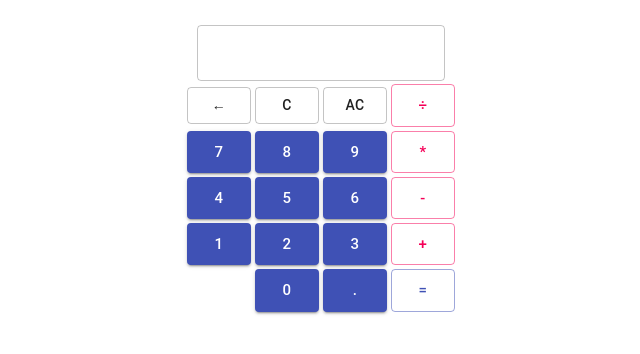
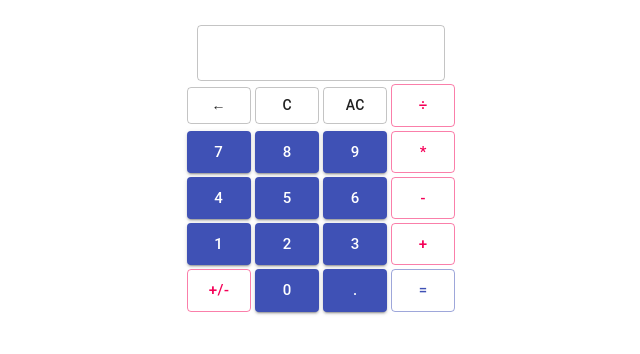
Before and after one commit to marroq/react-calculator, a React (Create React App) app: page / in a window 1280 px wide. Shown: the top 354 px of the page, without its empty margins (319-959 px from the left). Built offline with nearby package versions, Linux system fonts and the light colour scheme.

Commit message:
feat: validation of operands and positive and negative sign in current number

```diff
--- a/src/components/Calculator/index.jsx
+++ b/src/components/Calculator/index.jsx
@@ -5,6 +5,7 @@ import Operator from '../Operator';
 import Result from '../Result';
 import ClearAll from '../ClearAll';
 import ClearDigit from '../ClearDigit';
+import Sign from '../Sign';
 import { makeStyles } from '@material-ui/core/styles';
 
 const precedence = {
@@ -24,6 +25,7 @@ const Calculator = () => {
     const[currentNumber, setCurrentNumber] = React.useState('');
     const[currentOperations, setCurrentOperations] = React.useState([]);
     const[saveOperation, setSaveOperation] = React.useState(false);
+    const[positiveSign, setPositiveSign] = React.useState(true);
 
     const classes = useStyles();
 
@@ -41,12 +43,24 @@ const Calculator = () => {
 
     let handlerCurrentNumberDigit = () => {
         setCurrentNumber(currentNumber.slice(0,currentNumber.length - 1));
+        if (currentNumber.length == 0)
+            setSaveOperation(false);
     }
 
     let addDigit = (digit) => {
         if (!saveOperation)
             setSaveOperation(true);
         setCurrentNumber(currentNumber + digit);
+    }
+
+    let setSign = () => {
+        if (positiveSign) {
+            setCurrentNumber('-' + currentNumber);
+            setPositiveSign(false);
+        } else {
+            setCurrentNumber(currentNumber.slice(1,currentNumber.length));
+            setPositiveSign(true);
+        }
     }
 
     let showOperation = () => {
@@ -70,10 +84,12 @@ const Calculator = () => {
     let clearOperations = () => {
         handlerCurrentOperations([]);
         handlerCurrentNumber('');
+        setSaveOperation(false);
     }
 
     let clearNumber = () => {
         handlerCurrentNumber('');
+        setSaveOperation(false);
     }
 
     let resolveOperation = (currentOperations, currentNumber, level) => {
@@ -266,7 +282,11 @@ const Calculator = () => {
                     </td>
                 </tr>
                 <tr>
-                    <td></td>
+                    <td>
+                        <Sign
+                            setSign={setSign}
+                        />
+                    </td>
                     <td>
                         <Number
                             displayNumber={0}
--- a/src/components/ClearAll/index.jsx
+++ b/src/components/ClearAll/index.jsx
@@ -3,11 +3,9 @@ import PropTypes from 'prop-types';
 import Button from '@material-ui/core/Button';
 
 const ClearAll = ({ displayOperator, setClear }) => (
-    <div>
-        <Button variant="outlined" onClick={() => setClear()}>
-            {displayOperator}
-        </Button>
-    </div>
+    <Button variant="outlined" onClick={() => setClear()}>
+        {displayOperator}
+    </Button>
 );
 
 ClearAll.propTypes = {
--- a/src/components/ClearDigit/index.jsx
+++ b/src/components/ClearDigit/index.jsx
@@ -3,16 +3,14 @@ import PropTypes from 'prop-types';
 import Button from '@material-ui/core/Button';
 
 const ClearDigit = ({ displayOperator, setDigit }) => (
-    <div>
-        <Button variant="outlined" onClick={() => setDigit()}>
-            {displayOperator}
-        </Button>
-    </div>
+    <Button variant="outlined" onClick={() => setDigit()}>
+        {displayOperator}
+    </Button>
 );
 
 ClearDigit.propTypes = {
     displayOperator: PropTypes.string.isRequired,
-    setClear: PropTypes.func.isRequired,
+    setDigit: PropTypes.func.isRequired,
 };
 
 export default ClearDigit;
--- a/src/components/Display/index.jsx
+++ b/src/components/Display/index.jsx
@@ -3,9 +3,7 @@ import PropTypes from 'prop-types';
 import TextField from '@material-ui/core/TextField';
 
 const Display = ({ number }) => (
-    <div>
-        <TextField id="outlined-basic" variant="outlined" readOnly value={number} />
-    </div>
+    <TextField id="outlined-basic" variant="outlined" readOnly value={number} />
 );
 
 Display.propTypes = {
--- a/src/components/Number/index.jsx
+++ b/src/components/Number/index.jsx
@@ -3,11 +3,9 @@ import PropTypes from 'prop-types';
 import Button from '@material-ui/core/Button';
 
 const Number = ({displayNumber, setCurrentNumber}) => (
-    <div>
-        <Button size="large" variant="contained" color="primary" onClick={() => setCurrentNumber(displayNumber)}>
-            {displayNumber}
-        </Button>
-    </div>
+    <Button size="large" variant="contained" color="primary" onClick={() => setCurrentNumber(displayNumber)}>
+        {displayNumber}
+    </Button>
 );
 
 Number.propTypes = {
--- a/src/components/Operator/index.jsx
+++ b/src/components/Operator/index.jsx
@@ -3,11 +3,9 @@ import PropTypes from 'prop-types';
 import Button from '@material-ui/core/Button';
 
 const Operator = ({ operand, displayOperator, setOperation }) => (
-    <div>
-        <Button size="large" variant="outlined" color="secondary" onClick={() => setOperation(operand, displayOperator)}>
-            {displayOperator}
-        </Button>
-    </div>
+    <Button size="large" variant="outlined" color="secondary" onClick={() => setOperation(operand, displayOperator)}>
+        {displayOperator}
+    </Button>
 );
 
 Operator.propTypes = {
--- a/src/components/Result/index.jsx
+++ b/src/components/Result/index.jsx
@@ -3,11 +3,9 @@ import PropTypes from 'prop-types';
 import Button from '@material-ui/core/Button';
 
 const Result = ({ currentNumber, currentOperations, setResult }) => (
-    <div>
-        <Button size="large" variant="outlined" color="primary" onClick={() => setResult(currentOperations, currentNumber, 2)}>
-            =
-        </Button>
-    </div>
+    <Button size="large" variant="outlined" color="primary" onClick={() => setResult(currentOperations, currentNumber, 2)}>
+        =
+    </Button>
 );
 
 Result.propTypes = {
--- /dev/null
+++ b/src/components/Sign/index.jsx
@@ -0,0 +1,15 @@
+import React from 'react';
+import PropTypes from 'prop-types';
+import Button from '@material-ui/core/Button';
+
+const Sign = ({ setSign }) => (
+    <Button size="large" variant="outlined" color="secondary" onClick={() => setSign()}>
+        +/-
+    </Button>
+);
+
+Sign.propTypes = {
+    setSign: PropTypes.func.isRequired,
+};
+
+export default Sign;
```
